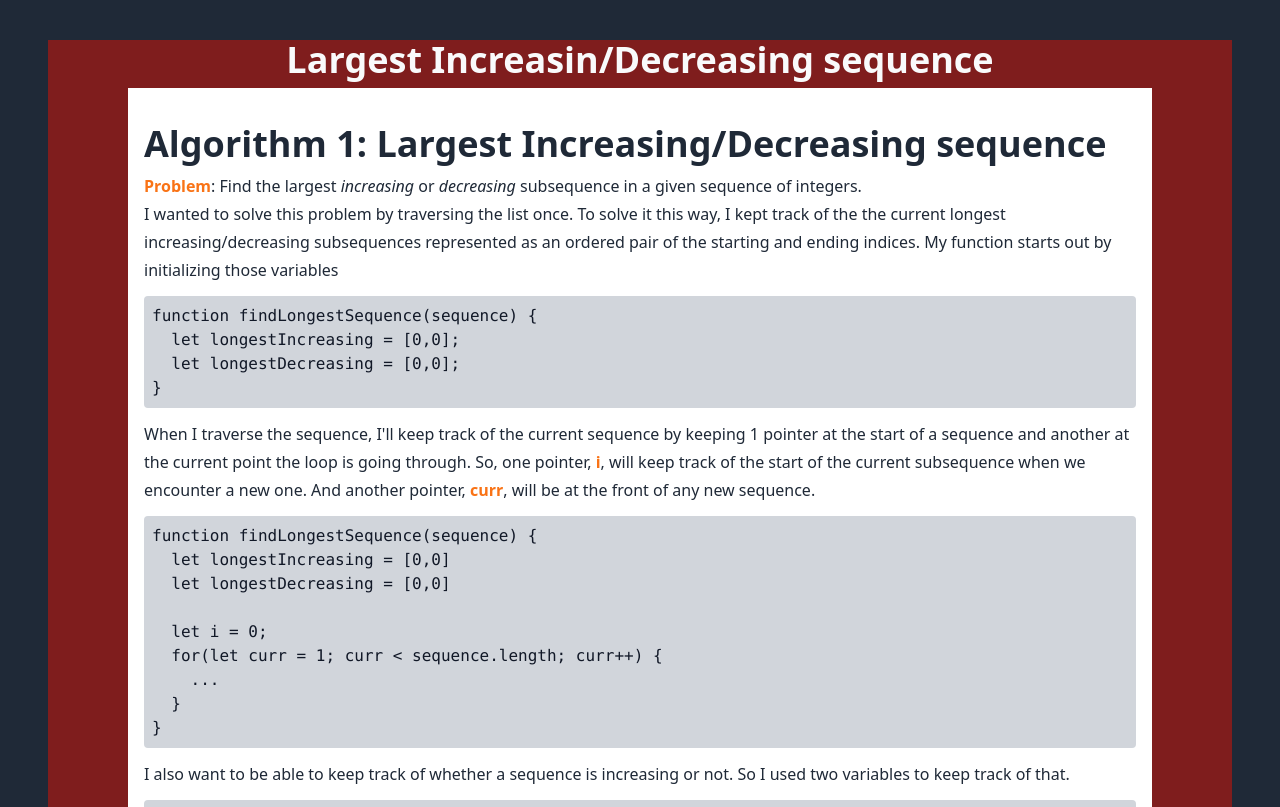
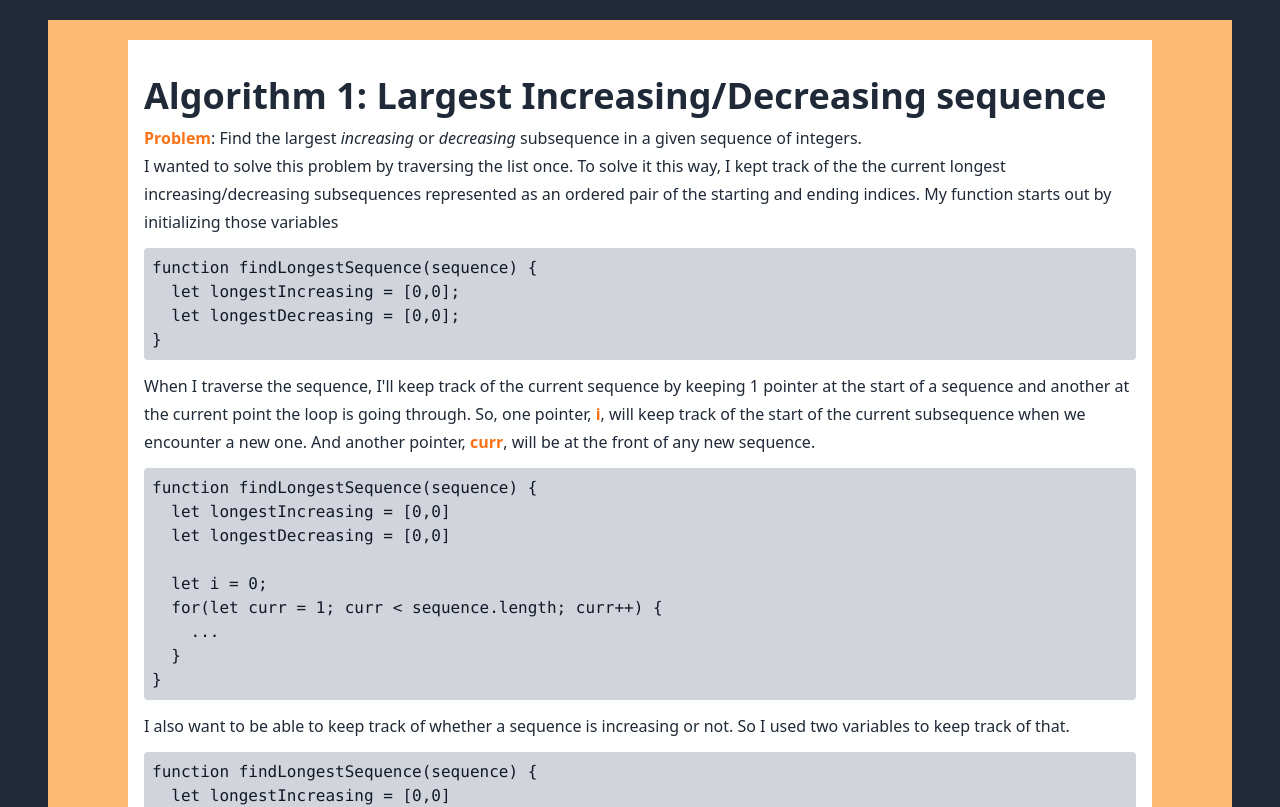
Before and after one commit to carlosdlroca/math10-project, a Gatsby site: page /largest-sequence-doc in a window 1280 px wide. Shown: the top 807 px of the page. Built offline with nearby package versions, Linux system fonts and the light colour scheme; Gatsby itself is replaced by a stand-in of ours; some packages are replaced by stand-ins of ours; code samples lack their colours.

Commit message:
edit blog post template

```diff
--- a/src/templates/template-blog-post.js
+++ b/src/templates/template-blog-post.js
@@ -6,10 +6,9 @@ import "katex/dist/katex.min.css"
 export default function Template({ data }) {
   const { markdownRemark: post } = data
   return (
-    <div className="blog-post-container h-screen bg-red-900">
-      <Helmet title={`Your Blog Name - ${post.frontmatter.title}`} />
-      <div className="blog-post h-full">
-        <h1 className="text-center text-gray-50">{post.frontmatter.title}</h1>
+    <div className="blog-post-container min-h-screen bg-orange-300 pb-10">
+      <Helmet title={`Math 10 Project - ${post.frontmatter.title}`} />
+      <div className="blog-post h-full py-5">
         <div
           className="blog-post-content w-11/12 lg:max-w-5xl mx-auto bg-white text-coolGray-800 p-4"
           dangerouslySetInnerHTML={{ __html: post.html }}
```
